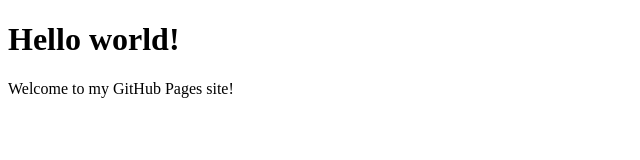
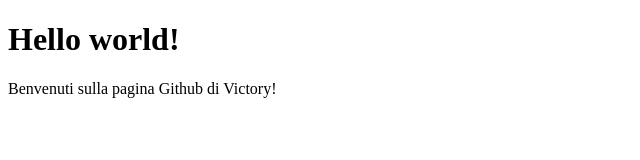
Before and after one commit to sjlentium/sjlentium.github.io, a plain HTML site: page index.html in a window 1280 px wide. Shown: the full height of the page, 0-640 px from the left. Drawn offline with Linux system fonts and the light colour scheme.

Commit message:
Update index.html

```diff
--- a/index.html
+++ b/index.html
@@ -1,10 +1,10 @@
 <!DOCTYPE html>
 <html>
   <head>
-    <title>My GitHub Pages Site</title>
+    <title>Prima prova del mio sito!</title>
   </head>
   <body>
     <h1>Hello world!</h1>
-    <p>Welcome to my GitHub Pages site!</p>
+    <p>Benvenuti sulla pagina Github di Victory!</p>
   </body>
 </html>
```
